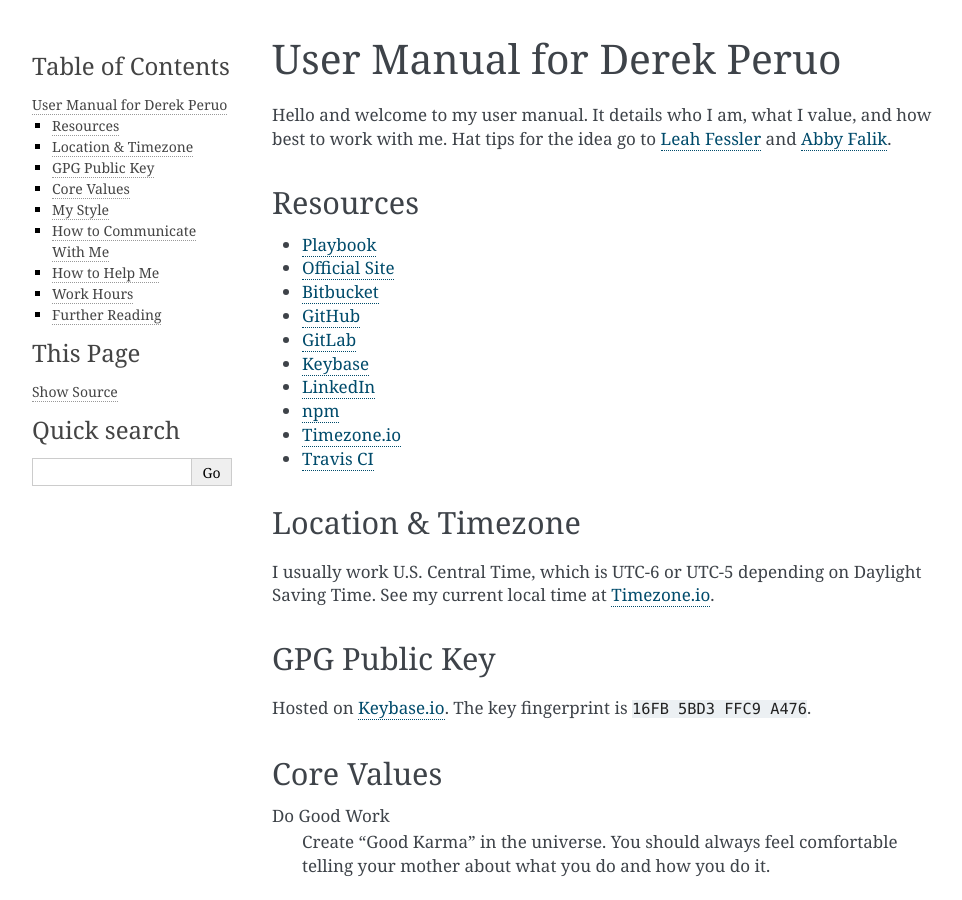
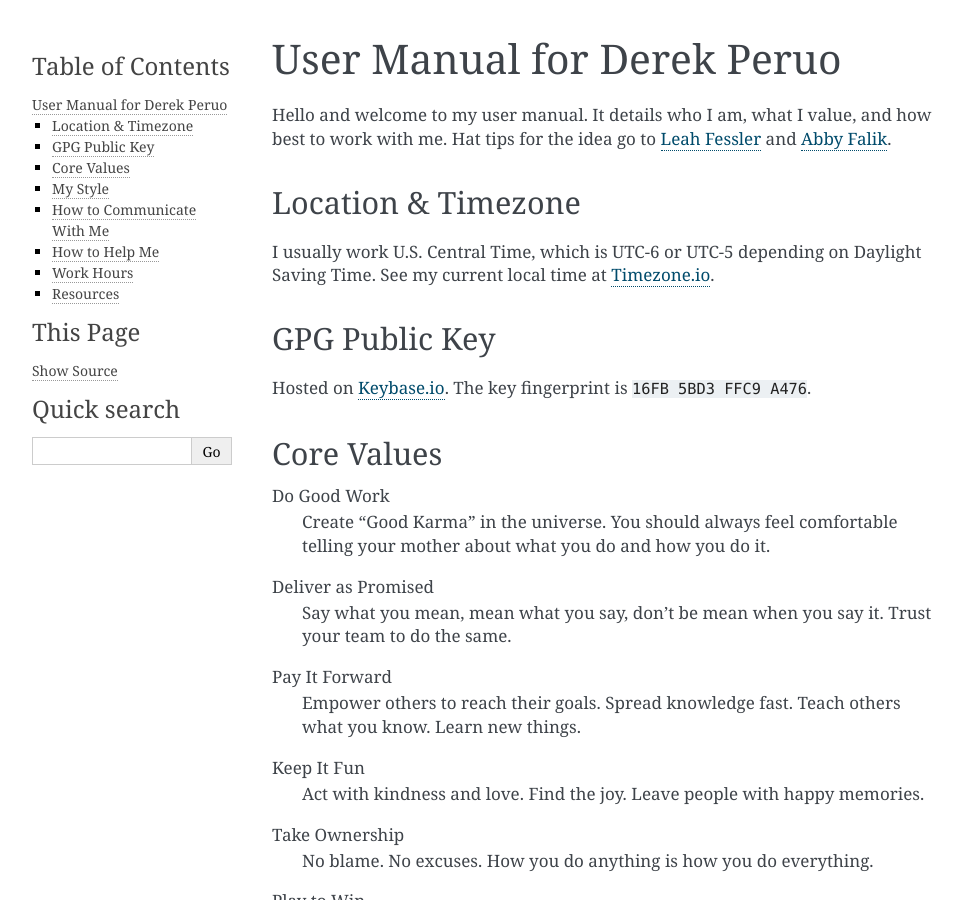
Before and after one commit to dperuo/about-me, a Sphinx documentation site: the page built from docs/index.rst, in a window 1280 px wide and 900 px high. Shown: the whole window, without its empty margins (148-1110 px from the left). Built offline with Sphinx 7.4.7, drawn with Linux system fonts in a browser that asks for light colours; some of the changed text lies outside the part shown.

Commit message:
Move resources to bottom

```diff
--- a/docs/index.rst
+++ b/docs/index.rst
@@ -26,13 +30,3 @@
     npm <https://www.npmjs.com/~dperuo>
     Timezone.io <https://timezone.io/people/5ad9fb24692c6f23d94646eb>
     Travis CI <https://travis-ci.org/dperuo>
-
-.. include:: basic-info.rst
-
-.. include:: user-manual.rst
-
-Further Reading
----------------
-
-.. toctree::
-    :titlesonly:
```
Also changed, not shown: other parts of docs/index.rst (+4 -0 lines).
